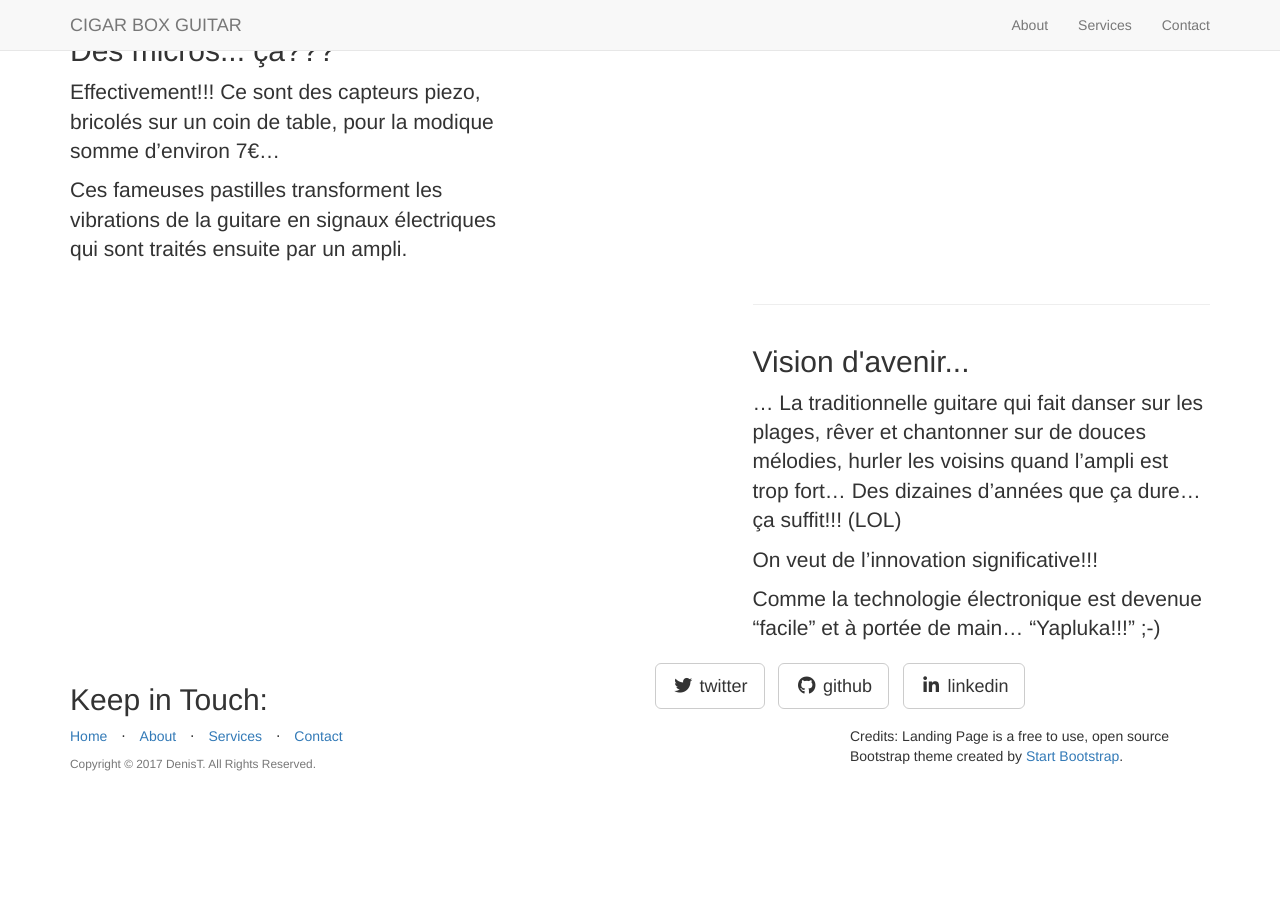
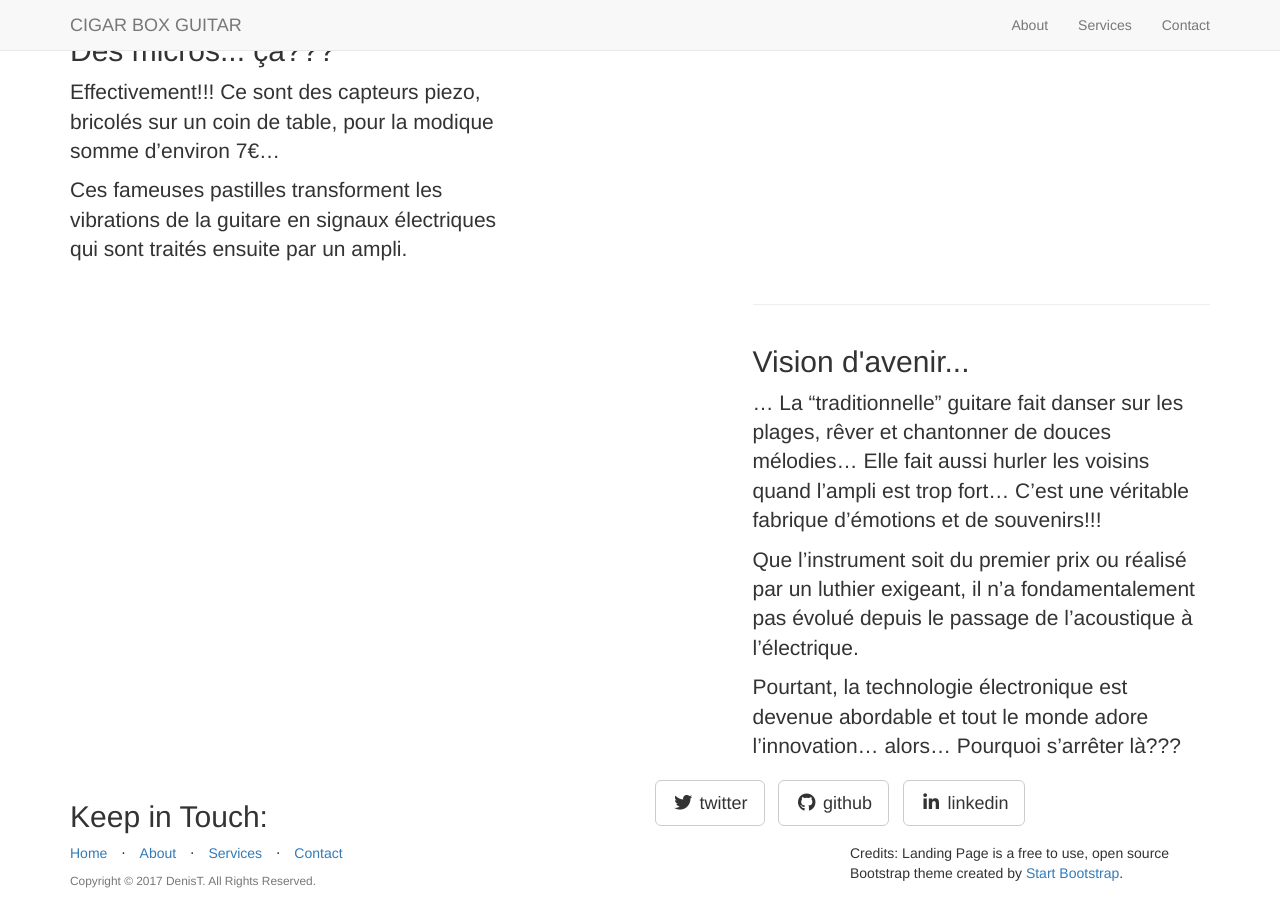
Before and after one commit to DenisThouret/DenisThouret.github.io, a Jekyll site: the page built from _posts/2017-03-09-services-4 .markdown, in a window 1280 px wide and 900 px high, scrolled down 1073 px. Built offline with Jekyll 4.4.1, drawn with Linux system fonts in a browser that asks for light colours; nearby versions of some CDN libraries; library files that are not in the unit come from our copies; before the commit the page ends 1856 px from its top, so only the background shows below that.

Commit message:
Add files via upload

```diff
--- a/_posts/2017-03-09-services-4 .markdown
+++ b/_posts/2017-03-09-services-4 .markdown
@@ -5,8 +5,8 @@ category: Services
 title: Vision d'avenir...
 description: |
 ---
-... La traditionnelle guitare qui fait danser sur les plages, rêver et chantonner sur de douces mélodies, hurler les voisins quand l'ampli est trop fort... Des dizaines d'années que ça dure... ça suffit!!! (LOL)
+... La "traditionnelle" guitare fait danser sur les plages, rêver et chantonner de douces mélodies... Elle fait aussi hurler les voisins quand l'ampli est trop fort... C'est une véritable fabrique d'émotions et de souvenirs!!!
 
-On veut de l'innovation significative!!!
+Que l'instrument soit du premier prix ou réalisé par un luthier exigeant, il n'a fondamentalement pas évolué depuis le passage de l'acoustique à l'électrique.
 
-Comme la technologie électronique est devenue "facile" et à portée de main... "Yapluka!!!" ;-)
+Pourtant, la technologie électronique est devenue abordable et tout le monde adore l'innovation... alors... Pourquoi s'arrêter là???
```
